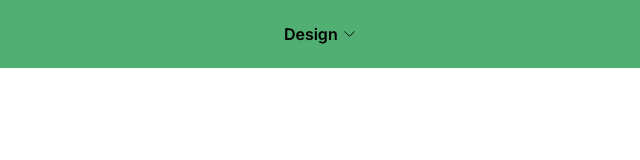
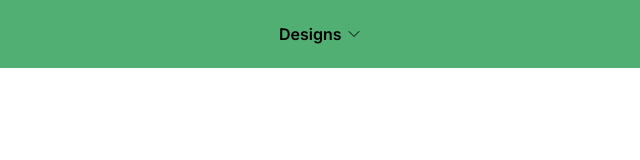
Before and after one commit to MohdKamran2006k/Imaginix-graphics-2, a website: page index.html in a window 1280 px wide. Shown: the full height of the page, 314-954 px from the left. Drawn offline with Linux system fonts and the light colour scheme.

Commit message:
Navbar Done Only Contant was yet

```diff
--- a/index.html
+++ b/index.html
@@ -12,9 +12,10 @@
     <nav class="flex justify-between px-5 py-3 bg-primary font-primary items-center">
         <img src="assets/svg/logo.svg" alt="" class="h-10">
         <ul class="flex items-center font-semibold gap-3">
-            <li class="flex gap-1">
-                Design
-                <img src="assets/svg/dropdown.svg" alt="" width="15">
+            <li class="flex gap-1 items-center cursor-pointer group">
+                <a href="#" class="hover:text-red-600">Designs</a>
+                <img src="assets/svg/dropdown.svg" alt=""
+                    class="w-4 group-hover:rotate-180 group-hover:transition-all duration-300">
             </li>
         </ul>
         <button
```
Also changed, not shown: output.css.
